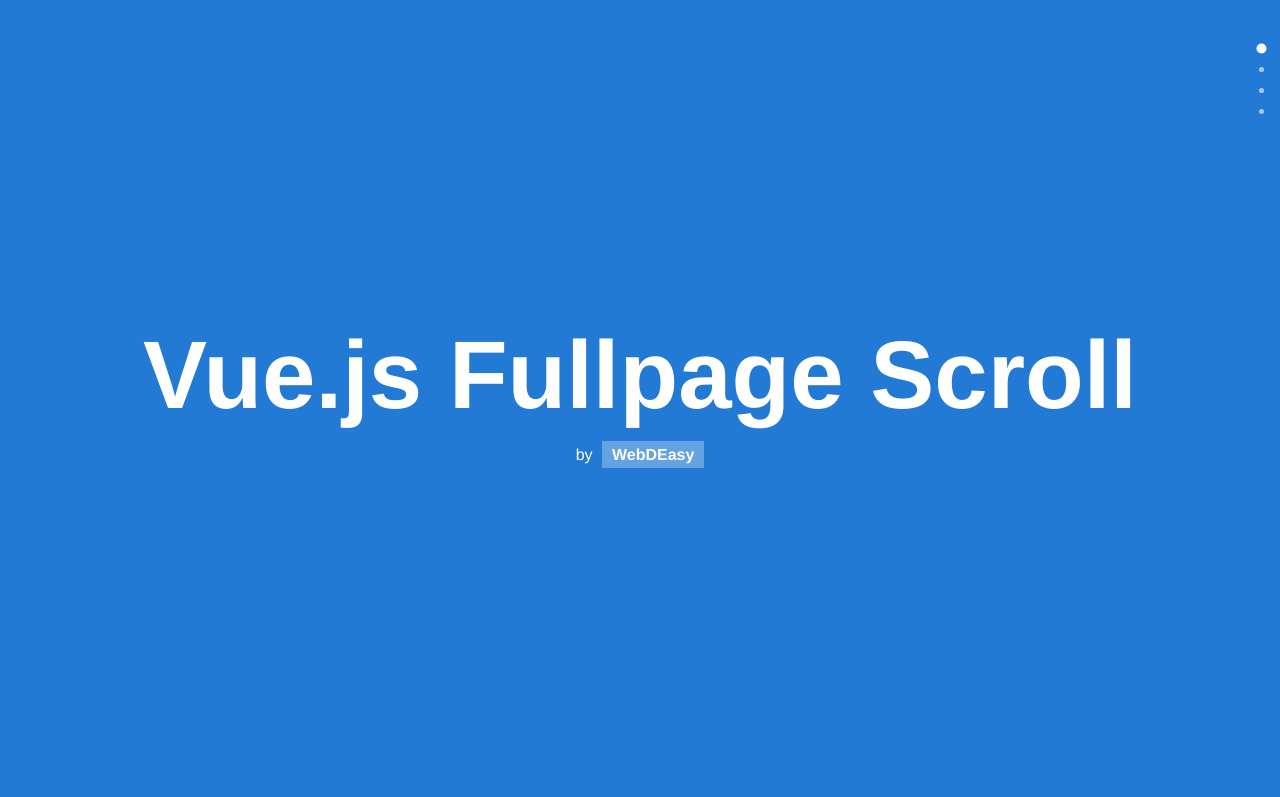
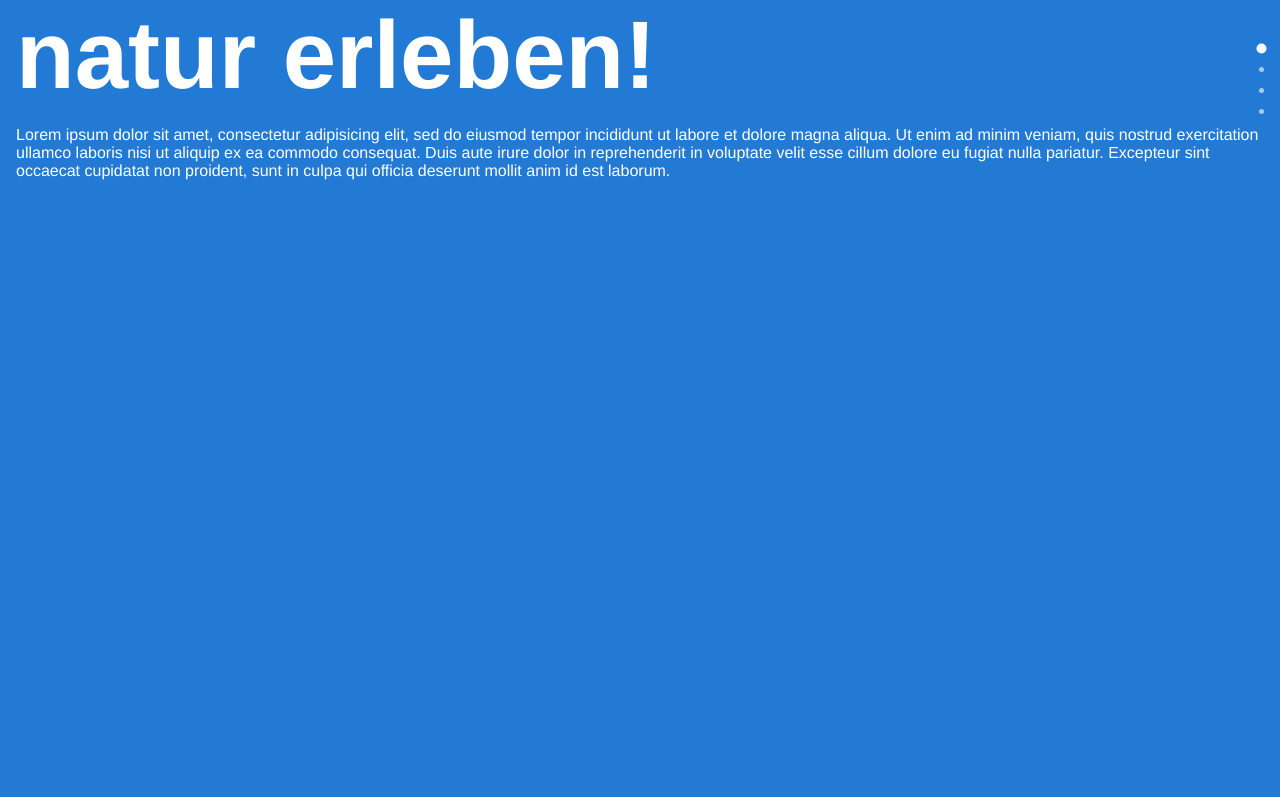
Before and after one commit to argon-armageddon/.github.io, a plain HTML site: page index.html in a window 1280 px wide. Shown: the top 797 px of the page. Drawn offline with nearby package versions, Linux system fonts and the light colour scheme.

Commit message:
add text animation

```diff
--- a/index.html
+++ b/index.html
@@ -7,6 +7,7 @@
   <title>Vue.js Fullpage Scroll</title>
 
   <script src="https://unpkg.com/vue"></script>
+  <script src="https://cdnjs.cloudflare.com/ajax/libs/gsap/3.3.4/gsap.min.js " ></script>
 </head>
 <body>
 <style media="screen">
@@ -25,20 +26,21 @@ h2 {
   height: 100vh;
   width: 100%;
   display: flex;
-  justify-content: center;
-  align-items: center;
+  /*justify-content: center;*/
+  align-items: left;
   flex-direction: column;
 }
 
 h1 {
   font-size: 6em;
   margin: 0;
-  text-align: center;
+  text-align: left;
   padding: 0 1rem;
 }
 
 p {
   font-size: 1em;
+  padding: 0 1rem;
 }
 
 .fullpage a {
@@ -112,8 +114,8 @@ h1.black {
       </span>
     </div>
     <section class="fullpage blue">
-      <h1>Vue.js Fullpage Scroll</h1>
-      <p>by <a href="https://webdeasy.de/?referer=cp-NVOEBL" target="_blank">WebDEasy</a></p>
+      <h1>natur erleben!</h1>
+      <p>Lorem ipsum dolor sit amet, consectetur adipisicing elit, sed do eiusmod tempor incididunt ut labore et dolore magna aliqua. Ut enim ad minim veniam, quis nostrud exercitation ullamco laboris nisi ut aliquip ex ea commodo consequat. Duis aute irure dolor in reprehenderit in voluptate velit esse cillum dolore eu fugiat nulla pariatur. Excepteur sint occaecat cupidatat non proident, sunt in culpa qui officia deserunt mollit anim id est laborum.</p>
     </section>
     <section class="fullpage black">
       <h1>Section 2</h1>
@@ -172,9 +174,11 @@ methods: {
     this.inMove = true;
     this.activeSection--;
 
-    if(this.activeSection < 0) this.activeSection = this.offsets.length - 1;
+     if(this.activeSection < 0) this.activeSection = this.offsets.length - 1;
 
     this.scrollToSection(this.activeSection, true);
+    gsap.from('h1', {delay: 0.3, duration: 0.6, opacity: 0, x: 50});
+    gsap.from('p', {delay: 0.3, duration: 0.6, opacity: 0, x: 50});
   },
   moveUp() {
     this.inMove = true;
@@ -183,6 +187,8 @@ methods: {
     if(this.activeSection > this.offsets.length - 1) this.activeSection = 0;
 
     this.scrollToSection(this.activeSection, true);
+    gsap.from('h1', {delay: 0.3, duration: 0.6, opacity: 0, x: 50});
+    gsap.from('p', {delay: 0.3, duration: 0.6, opacity: 0, x: 50});
   },
   scrollToSection(id, force = false) {
     if(this.inMove && !force) return false;
@@ -194,7 +200,7 @@ methods: {
 
     setTimeout(() => {
       this.inMove = false;
-    }, 400);
+    }, 800);
 
   },
   touchStart(e) {
@@ -236,5 +242,9 @@ destroyed() {
 }
 });
   </script>
+  <script>
+    gsap.from('h1', {ease: "power3.out", delay: 0.3, duration: 0.6, opacity: 0, y: -30});
+    gsap.from('p', { ease: "power3.out", delay: 0.3, duration: 0.4, opacity: 0, y: -30});
+  </script>
 </body>
 </html>
```
